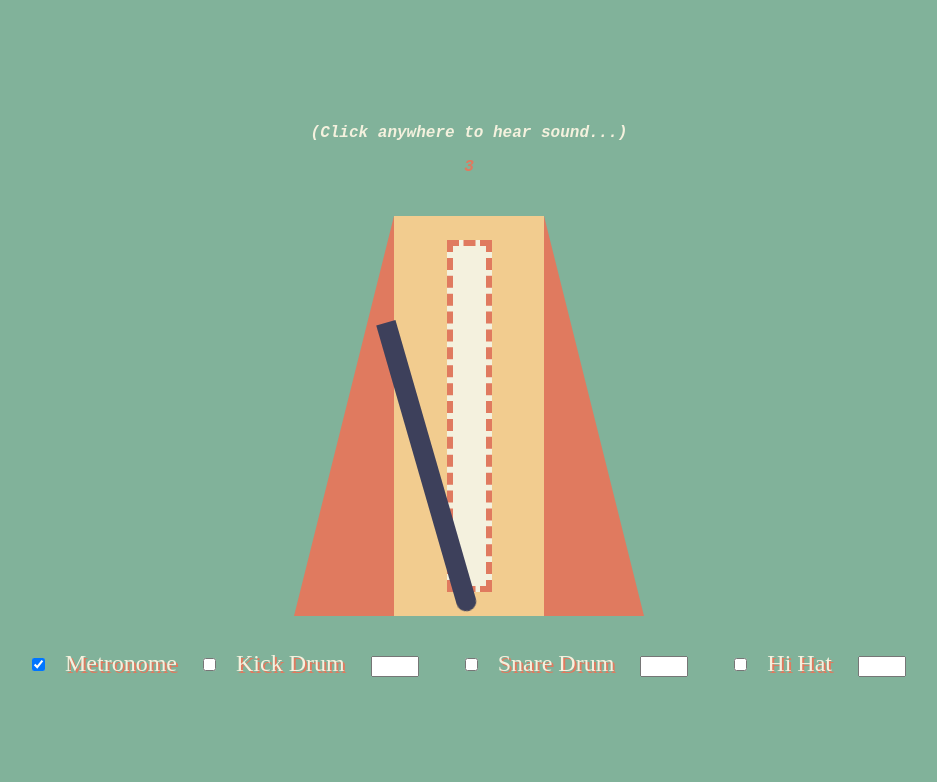
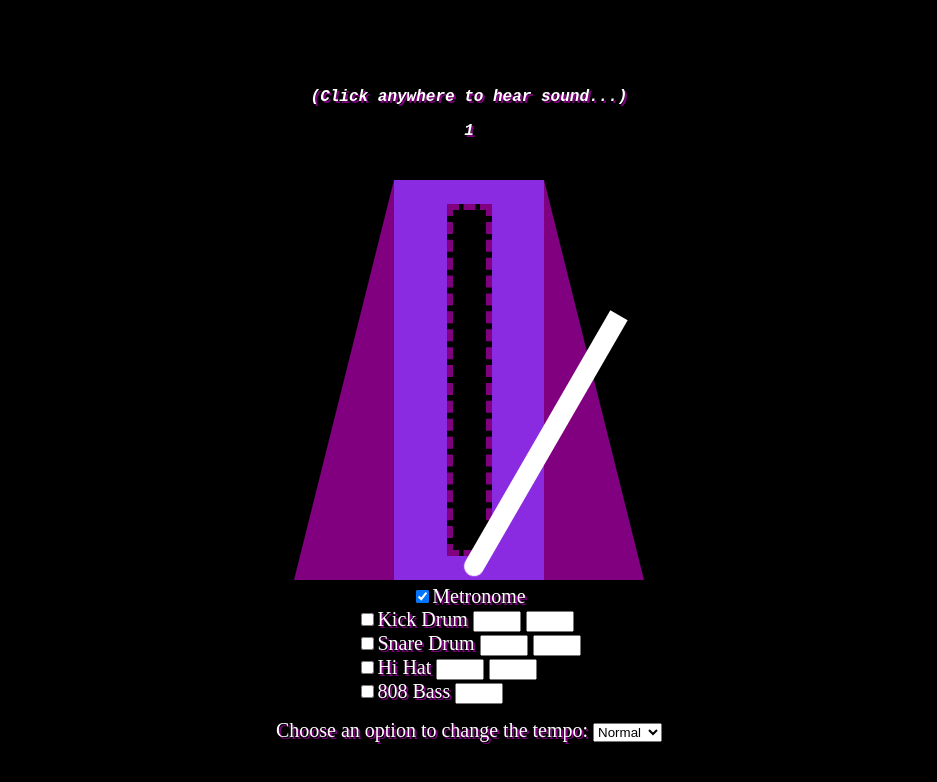
Before and after one commit to SarahE-Dev/drumMachine, a plain HTML site: page index.html in a window 1280 px wide. Shown: the whole page, without its empty margins (171-1108 px from the left). Drawn offline with Linux system fonts and the light colour scheme.

Commit message:
working commit

```diff
--- a/index.html
+++ b/index.html
@@ -20,15 +20,43 @@
         <div class="background-right"></div>
         <div class="arm"></div>
     </div>
+
     <div class="controls">
+        <div class="metro">
         <input id="metronome" name="controls" type="checkbox" checked>Metronome
+        </div>
+        <div class="kick">
         <input id="kickdrum" name="controls" type="checkbox">Kick Drum
         <input min="1" max="4" type="number" id="kickNum">
+        <input min="1" max="4" type="number" id="kickNum2">
+        </div>
+        <div class="snare">
         <input id="snaredrum" name="controls" type="checkbox">Snare Drum
         <input min="1" max="4" type="number" id="snareNum">
+        <input min="1" max="4" type="number" id="snareNum2">
+        </div>
+        <div class="hihat">
         <input id="hihat" name="controls" type="checkbox">Hi Hat
         <input min="1" max="4" type="number" id="hihatNum">
+        <input min="1" max="4" type="number" id="hihatNum2">
+        </div>
+        <div class="eight">
+        <input id="eightBass" name="controls" type="checkbox">808 Bass
+        <input min="1" max="4" type="number" id="eightBassNum">
+        </div>
 
+    </div>
+    <div class="tempooption">
+        <label id="tempolabel" for="tempos">
+            Choose an option to change the tempo:
+        </label>
+        <select name="tempos" id="tempos">
+            <option value="slowest">Slowest</option>
+            <option value="slower">Slower</option>
+            <option selected value="normal">Normal</option>
+            <option value="faster">Faster</option>
+            <option value="fastest">Fastest</option>
+        </select>
     </div>
 
     <script src="main.js"></script>
--- a/main.js
+++ b/main.js
@@ -4,6 +4,8 @@ const tock = new Audio('sounds/tock.mp3');
 const kickdrum = new Audio('sounds/kick-drum.mp3');
 const snaredrum = new Audio('sounds/snare-drum.mp3');
 const hihat = new Audio('sounds/hi-hat.mp3');
+const eightBass = new Audio('489892__tkky__slutty-808.wav');
+
 
 let count = 0;
 // This function is called every 600ms
@@ -16,6 +18,15 @@ function update() {
     const kickdrumBox = document.querySelector('#kickdrum');
     const snaredrumBox = document.querySelector('#snaredrum');
     const hihatBox = document.querySelector('#hihat');
+    const kickBeat = document.querySelector('#kickNum');
+    const snareBeat = document.querySelector('#snareNum');
+    const snareBeat2 = document.querySelector('#snareNum2');
+    const hihatBeat = document.querySelector('#hihatNum');
+    const hihatBeat2 = document.querySelector('#hihatNum2');
+    const eightBassBox = document.querySelector('#eightBass');
+    const eightBassBeat = document.querySelector('#eightBassNum');
+    const kickBeat2 = document.querySelector('#kickNum2');
+
     // Play the 'tick' sound
     if(metronomeBox.checked){if(count % 4 !== 0){
         tick.play()
@@ -23,32 +34,90 @@ function update() {
         tock.play()
     }}
     if(kickdrumBox.checked){
-        kickdrum.play()
+        if(kickBeat.value == count){
+            kickdrum.play()
+        }
+        if(kickBeat2.value == count){
+            kickdrum.play()
+        }
     }
     if(snaredrumBox.checked){
-        snaredrum.play()
+        if(snareBeat.value == count){
+            snaredrum.play()
+        }
+        if(snareBeat2.value == count){
+            snaredrum.play()
+        }
     }
     if(hihatBox.checked){
-        hihat.play()
+        if(hihatBeat.value == count){
+            hihat.play()
+        }
+        if(hihatBeat2.value == count){
+            hihat.play()
+        }
+    }
+    if(eightBassBox.checked){
+        if(eightBassBeat.value == count){
+            eightBass.play()
+        }
+
     }
 
-    const kickBeat = document.querySelector('#kickNum');
-    const snareBeat = document.querySelector('#snareNum');
-    const hihatBeat = document.querySelector('#hihatNum');
+
 
     let counter = document.querySelector('p');
-    counter.innerText = count
+    counter.innerText = count;
 
+}
+
+let temposelection = document.querySelector('#tempos');
+
+temposelection.addEventListener('change', ()=>{
+    let arm = document.querySelector('.arm');
+    if(temposelection.value === 'fastest'){
+        clearInterval(intervalID)
+        setupUpdate(800)
+        arm.style.animation = 'tick 1600ms ease-in-out infinite';
+
+    }
+    if(temposelection.value === 'faster'){
+        clearInterval(intervalID)
+        setupUpdate(900)
+        arm.style.animation = 'tick 1800ms ease-in-out infinite';
+
+    }
+    if(temposelection.value === 'normal'){
+        clearInterval(intervalID)
+        setupUpdate(1000)
+        arm.style.animation = 'tick 2000ms ease-in-out infinite';
+
+    }
+    if(temposelection.value === 'slower'){
+        clearInterval(intervalID)
+        setupUpdate(1100)
+        arm.style.animation = 'tick 2200ms ease-in-out infinite';
+
+    }
+    if(temposelection.value === 'slowest'){
+        clearInterval(intervalID)
+        setupUpdate(1200)
+        arm.style.animation = 'tick 2400ms ease-in-out infinite';
+
+    }
+})
+
+
+
+var intervalID;
+
+// This function sets up update() to be called every 600ms
+function setupUpdate(speed) {
+    intervalID = setInterval(update, speed);
 }
 
 
 
 
 
-// This function sets up update() to be called every 600ms
-function setupUpdate() {
-    let intervalID = setInterval(update, 600);
-}
-
-// Call setupUpdate() once after 300ms
-setTimeout(setupUpdate, 300);
+setTimeout(setupUpdate(1000), 300);
--- a/styles.css
+++ b/styles.css
@@ -9,7 +9,7 @@ body {
     justify-content: center;
     margin: none;
     flex-direction: column;
-    background-color: #81b29a;
+    background-color: black;
 }
 
 .tip {
@@ -17,12 +17,14 @@ body {
     font-weight: bold;
     margin: 24px;
     font-family: 'Courier New', Courier, monospace;
-    color: #f4f1de;
+    color: white;
+    text-shadow: 2px 2px purple;
 }
 
 p {
     text-align: center;
-    color: #e07a5f;
+    color: white;
+    text-shadow: 2px 2px purple;
 }
 
 .metronome {
@@ -33,42 +35,43 @@ p {
 }
 
 .controls {
-    color:#f4f1de;
-    text-shadow: 2px 2px #e07a5f;
-    padding: 20px;
-    font-size: 24px;
-}
-
-input {
-    margin: 20px;
+    color: white;
+    text-shadow: 2px 2px purple;
+    padding: 5px;
+    font-size: 20px;
 }
 
 
 
+
 .background-left {
-    border-bottom: 400px solid #e07a5f;
+    border-bottom: 400px solid purple;
     border-left: 100px solid transparent;
 }
 
 .background-center {
     flex: 1;
-    background-color: #f2cc8f;
+    background-color: blueviolet;
     display: flex;
     flex-direction: column;
     align-items: center;
 }
 
 .background-right {
-    border-bottom: 400px solid #e07a5f;
+    border-bottom: 400px solid purple;
     border-right: 100px solid transparent;
+}
+.metro {
+    display: flex;
+    justify-content: center;
 }
 
 .core {
     flex: 1;
     width: 30%;
-    background-color: #f4f1de;
+    background-color: black;
     margin: 24px 0;
-    border: 6px dashed #e07a5f;
+    border: 6px dashed purple;
 }
 
 @keyframes tick {
@@ -80,12 +83,22 @@ input {
 .arm {
     height: 300px;
     width: 20px;
-    background-color: #3d405b;
+    background-color: white;
     position: absolute;
     bottom: 5px;
     border-bottom-left-radius: 10px;
     border-bottom-right-radius: 10px;
     left: 165px;
     transform-origin: bottom center;
-    animation: tick 1200ms ease-in-out infinite;
+    animation: tick 2000ms ease-in-out infinite;
 }
+
+#tempolabel {
+    color: white;
+    text-shadow: 2px 2px purple;
+    font-size: 20px;
+}
+
+.tempooption {
+    padding: 10px;
+}
```
Also changed, not shown: 1 other file.
